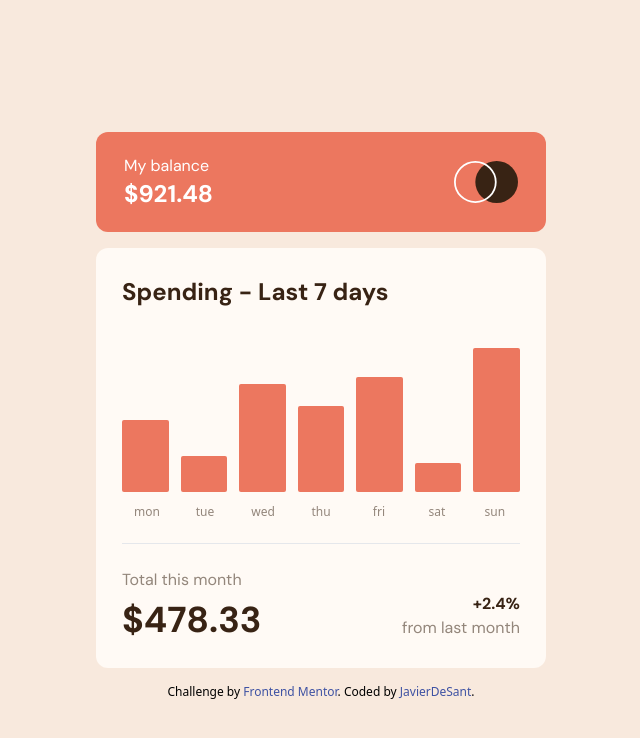
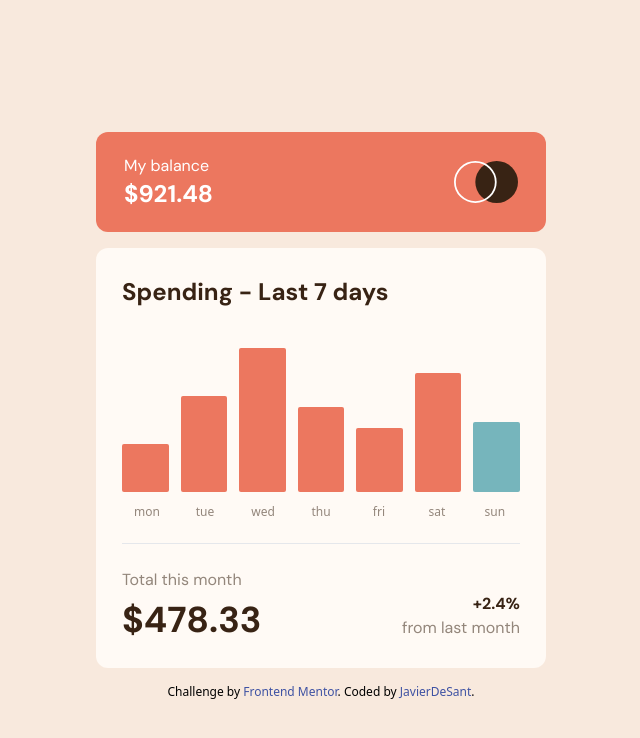
Before and after one commit to javierdesant/expenses-chart, a React (Vite) app: page / in a window 1280 px wide. Shown: the top 738 px of the page, without its empty margins (319-959 px from the left). Built offline with nearby package versions, Linux system fonts and the light colour scheme.

Commit message:
Add logic

```diff
--- a/src/App.tsx
+++ b/src/App.tsx
@@ -1,5 +1,6 @@
 import MyBalance from "./components/MyBalance"
 import Spending from "./components/Spending"
+import chartData from "../data.json"
 
 function App() {
 
@@ -9,7 +10,9 @@ function App() {
 
           <MyBalance />
           <div className="m-2"></div>
-          <Spending />
+          <Spending
+            data={chartData}
+          />
         <div className="attribution text-center mt-4 text-xs">
           Challenge by <a href="https://www.frontendmentor.io?ref=challenge" target="_blank" className="hover:underline">Frontend Mentor</a>.
           Coded by <a href="https://github.com/javierdesant" className="hover:underline">JavierDeSant</a>.
--- a/src/components/Spending.tsx
+++ b/src/components/Spending.tsx
@@ -1,11 +1,29 @@
-import { FunctionComponent } from "react";
+import { FunctionComponent, useEffect } from "react";
+import type { chartData } from '../types';
+import { formatCurrency } from "../helpers";
 
 interface SpendingProps {
-
+    data: chartData[];
 }
 
-const Spending: FunctionComponent<SpendingProps> = () => {
+const Spending: FunctionComponent<SpendingProps> = ({ data }) => {
+
+    // const weekTotal = data.reduce((acc, item) => acc + item.amount, 0);
+    const monthTotal = 478.33;
+    const weekMax = Math.max(...data.map(item => item.amount));
+
+    const chartHeight = ( amount: number ) => {
+        if (!amount) return "0%";
+        return `${amount / weekMax * 100}%`;
+    }
+
+    const isBarBlue = (day: string): boolean => {
+        const weekday = ["mon", "tue", "wed", "thu", "fri", "sat", "sun"];
+        return weekday[new Date().getDay()] === day;
+    }
+
     return (
+
         <div className="flex flex-col max-w-[450px] min-w-[340px] w-full h-[420px] py-7 p-2 box-border bg-neutral-very-pale-orange rounded-xl">
             <div className="w-11/12 h-full self-center">
 
@@ -13,22 +31,18 @@ const Spending: FunctionComponent<SpendingProps> = () => {
 
                 <div className="flex flex-col h-full">
                     <div className="h-36 w-full flex items-end space-x-3 my-3">
-                        <div className="flex-1 h-1/2 bg-primary-soft-red rounded-sm "></div>
-                        <div className="flex-1 h-1/4 bg-primary-soft-red rounded-sm "></div>
-                        <div className="flex-1 h-3/4 bg-primary-soft-red rounded-sm "></div>
-                        <div className="flex-1 h-3/5 bg-primary-soft-red rounded-sm "></div>
-                        <div className="flex-1 h-4/5 bg-primary-soft-red rounded-sm "></div>
-                        <div className="flex-1 h-1/5 bg-primary-soft-red rounded-sm "></div>
-                        <div className="flex-1 h-full bg-primary-soft-red rounded-sm "></div>
+                        {data.map((item: chartData) => (
+                            <div
+                                key={item.day}
+                                className={`flex-1 rounded-sm`}
+                                style={{ height: `${chartHeight(item.amount)}`, backgroundColor: isBarBlue(item.day) ? '#76b5bc' : '#ec775f' }}
+                            ></div>
+                        ))}
                     </div>
                     <div className="grid grid-cols-7 gap-2 text-xs text-neutral-medium-brown">
-                        <span className="flex justify-center">mon</span>
-                        <span className="flex justify-center">tue</span>
-                        <span className="flex justify-center">wed</span>
-                        <span className="flex justify-center">thu</span>
-                        <span className="flex justify-center">fri</span>
-                        <span className="flex justify-center">sat</span>
-                        <span className="flex justify-center">sun</span>
+                        {data.map((item: chartData) => (
+                            <span key={item.day} className="flex justify-center">{item.day}</span>
+                        ))}
                     </div>
                 </div>
             </div>
@@ -40,7 +54,7 @@ const Spending: FunctionComponent<SpendingProps> = () => {
                     <div></div>
                     <p className=" col-span-2 text-neutral-medium-brown">Total this month</p>
                     <h1 className=" row-span-2 text-left text-4xl font-bold text-neutral-dark-brown">
-                        $478.33
+                        {formatCurrency(monthTotal)}
                     </h1>
                     <div className="row-span-2 text-right">
                         <h6 className="font-bold text-neutral-dark-brown">+2.4%</h6>
--- /dev/null
+++ b/src/helpers/index.ts
@@ -0,0 +1,5 @@
+export function formatCurrency(value: number) {
+    return new Intl.NumberFormat('en-US', {
+        style: 'currency', currency: 'USD'
+    }).format(value)
+}
--- /dev/null
+++ b/src/types/index.ts
@@ -0,0 +1,4 @@
+export type chartData = {
+    day: string
+    amount: number
+  }
```
